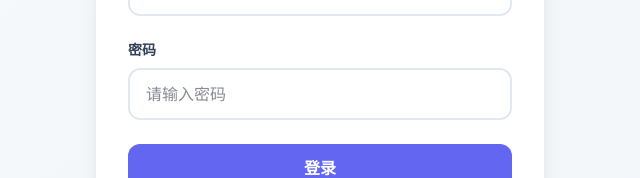
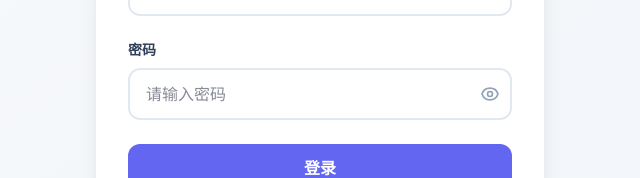
Before and after one commit to sherryzhang22106/betterme-space, a React (Vite) app: page /admin/login in a window 1280 px wide. Shown: the part 370-548 px from the top of the page, without its empty margins (320-960 px from the left). Built offline with nearby package versions, Linux system fonts and the light colour scheme.

Commit message:
fix: 修复管理员登录逻辑并添加密码可见性切换
- 修复登录响应判断逻辑（检查 res.ok 和 data.success）
- 添加密码显示/隐藏切换按钮
- 添加详细的错误日志输出

```diff
--- a/src/pages/admin/AdminLogin.tsx
+++ b/src/pages/admin/AdminLogin.tsx
@@ -5,6 +5,7 @@
   const navigate = useNavigate();
   const [username, setUsername] = useState('');
   const [password, setPassword] = useState('');
+  const [showPassword, setShowPassword] = useState(false);
   const [loading, setLoading] = useState(false);
   const [error, setError] = useState('');
 
@@ -22,7 +23,7 @@
 
       const data = await res.json();
 
-      if (data.success) {
+      if (res.ok && data.success) {
         // 保存 token 到 localStorage
         localStorage.setItem('admin_token', data.token);
         localStorage.setItem('admin_user', JSON.stringify(data.admin));
@@ -33,6 +34,7 @@
         setError(data.message || '登录失败');
       }
     } catch (err) {
+      console.error('登录错误:', err);
       setError('网络错误，请重试');
     }
 
@@ -72,14 +74,32 @@
               <label className="block text-sm font-bold text-slate-700 mb-2">
                 密码
               </label>
+              <div className="relative">
                 <input
-                type="password"
+                  type={showPassword ? 'text' : 'password'}
                   value={password}
                   onChange={(e) => setPassword(e.target.value)}
-                className="w-full px-4 py-3 border-2 border-slate-200 rounded-xl focus:outline-none focus:border-brand-primary transition-colors"
+                  className="w-full px-4 py-3 pr-12 border-2 border-slate-200 rounded-xl focus:outline-none focus:border-brand-primary transition-colors"
                   placeholder="请输入密码"
                   required
                 />
+                <button
+                  type="button"
+                  onClick={() => setShowPassword(!showPassword)}
+                  className="absolute right-3 top-1/2 -translate-y-1/2 text-slate-400 hover:text-slate-600 transition-colors"
+                >
+                  {showPassword ? (
+                    <svg className="w-5 h-5" fill="none" stroke="currentColor" viewBox="0 0 24 24">
+                      <path strokeLinecap="round" strokeLinejoin="round" strokeWidth={2} d="M13.875 18.825A10.05 10.05 0 0112 19c-4.478 0-8.268-2.943-9.543-7a9.97 9.97 0 011.563-3.029m5.858.908a3 3 0 114.243 4.243M9.878 9.878l4.242 4.242M9.88 9.88l-3.29-3.29m7.532 7.532l3.29 3.29M3 3l3.59 3.59m0 0A9.953 9.953 0 0112 5c4.478 0 8.268 2.943 9.543 7a10.025 10.025 0 01-4.132 5.411m0 0L21 21" />
+                    </svg>
+                  ) : (
+                    <svg className="w-5 h-5" fill="none" stroke="currentColor" viewBox="0 0 24 24">
+                      <path strokeLinecap="round" strokeLinejoin="round" strokeWidth={2} d="M15 12a3 3 0 11-6 0 3 3 0 016 0z" />
+                      <path strokeLinecap="round" strokeLinejoin="round" strokeWidth={2} d="M2.458 12C3.732 7.943 7.523 5 12 5c4.478 0 8.268 2.943 9.542 7-1.274 4.057-5.064 7-9.542 7-4.477 0-8.268-2.943-9.542-7z" />
+                    </svg>
+                  )}
+                </button>
+              </div>
             </div>
 
             {error && (
```
Lines whose indentation alone changed are shown as unchanged.
